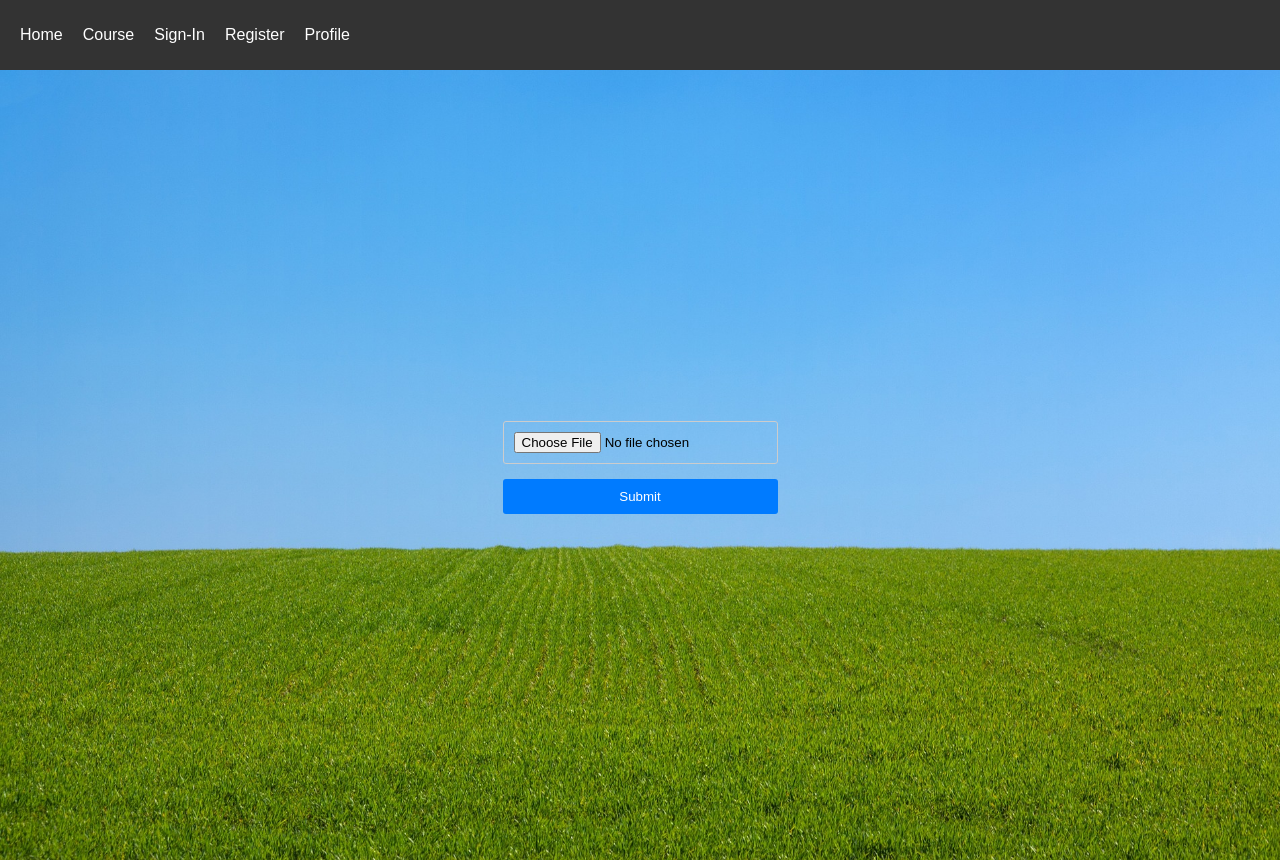
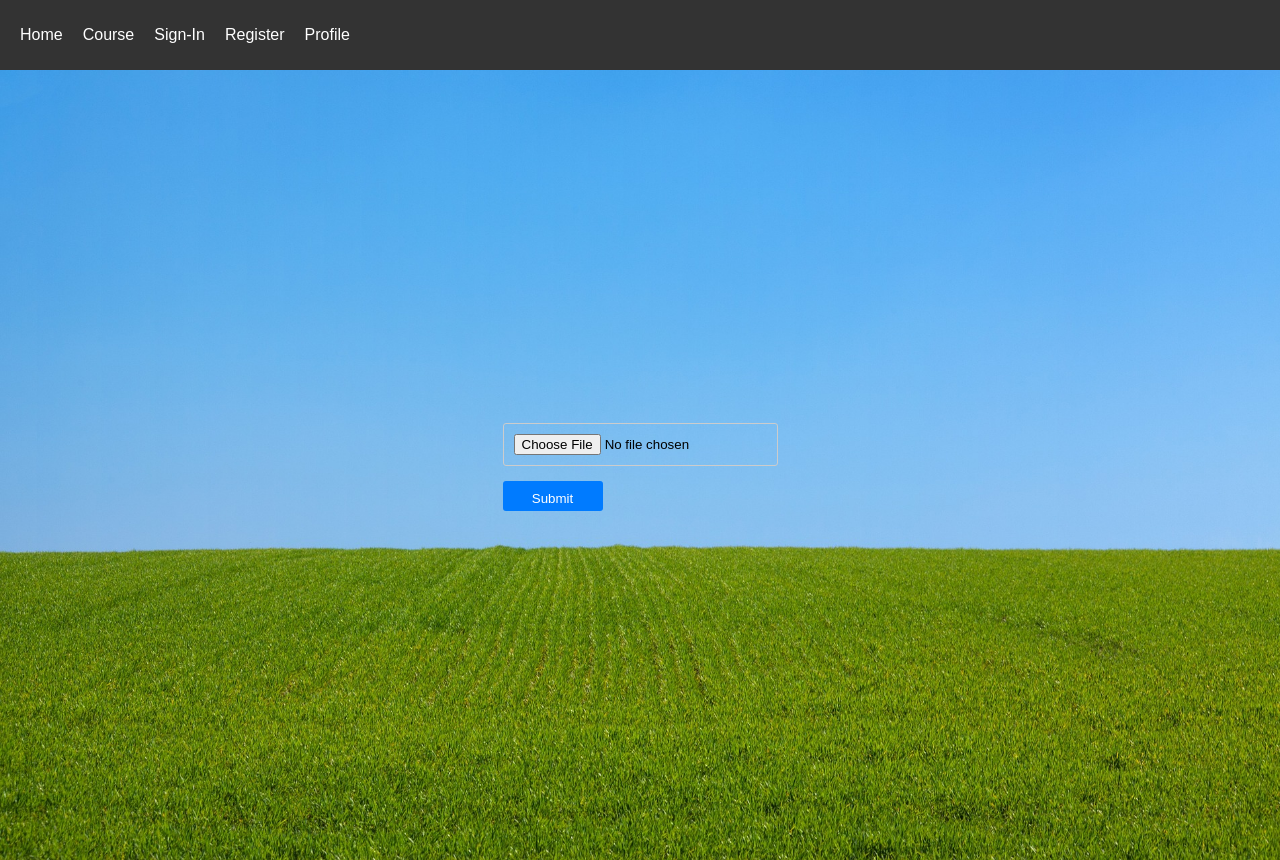
Before and after one commit to WSU-4110/LearningManagementSystem, a React (Create React App) app in the folder frontend/: page /assignment/1 in a window 1280 px wide. Built offline with nearby package versions, Linux system fonts and the light colour scheme; no server answers.

Commit message:
last second prez 1 changes

```diff
--- a/frontend/src/components/assignment.component.js
+++ b/frontend/src/components/assignment.component.js
@@ -21,9 +21,11 @@ export default function Assignment() {
             <p>{assignment && assignment.content}</p>
             <form>
                 <input type="file"/>
-                <button type="button" onClick={handleSubmit}>
-                    Submit
-                </button>
+                <div>
+                    <button className="small-btn" type="button" onClick={handleSubmit}>
+                        Submit
+                    </button>
+                </div>
             </form>
         </div>
     );
--- a/frontend/src/components/signin.component.js
+++ b/frontend/src/components/signin.component.js
@@ -18,7 +18,7 @@ export default function Signin() {
 
                     window.location = `/dashboard/${res.data}`;
                 } else {
-                    console.log('invalid password');
+                    console.log('invalid password'); // make visible
                 }
             })
             .catch(err => { console.log(err) });
--- a/frontend/src/css/index.css
+++ b/frontend/src/css/index.css
@@ -11,3 +11,8 @@ code {
   font-family: source-code-pro, Menlo, Monaco, Consolas, 'Courier New',
     monospace;
 }
+
+.small-btn {
+  width: 100px;
+  height: 30px;
+}
```
